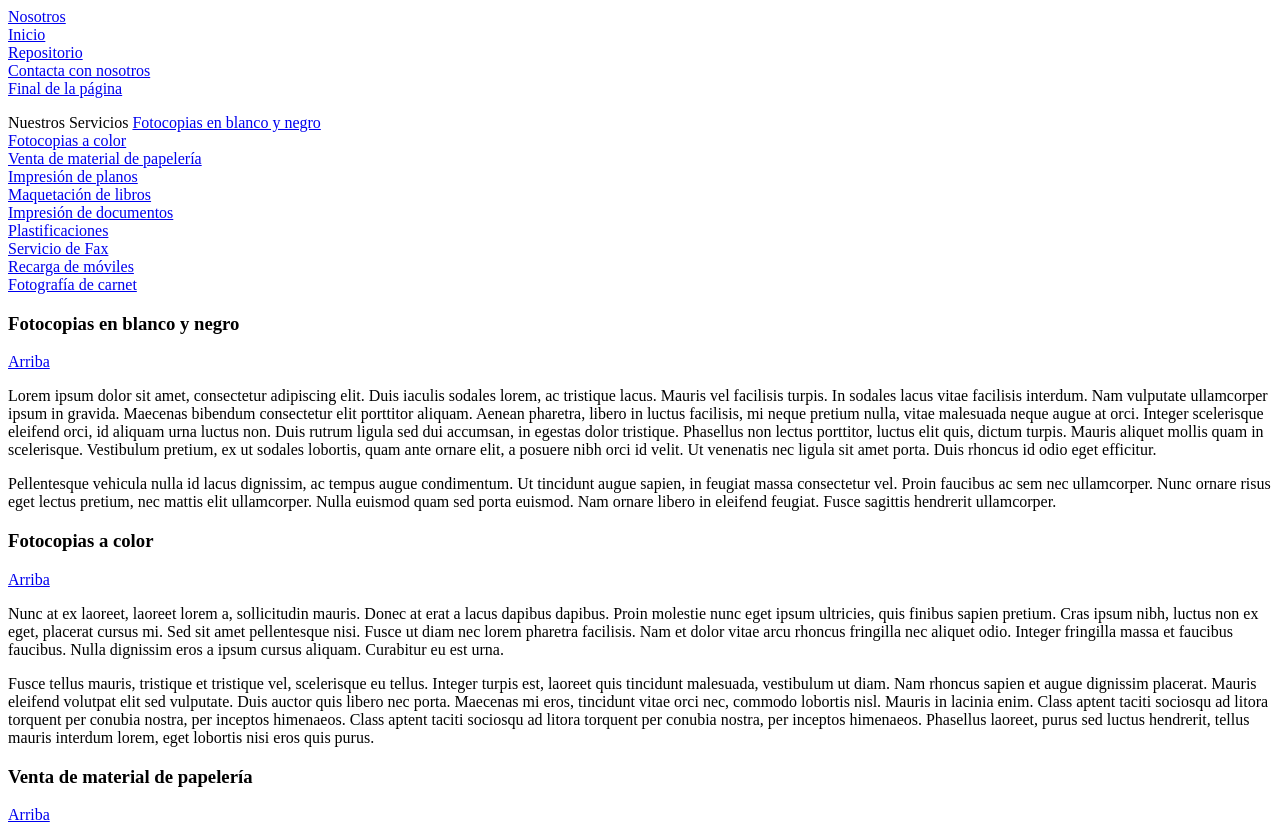
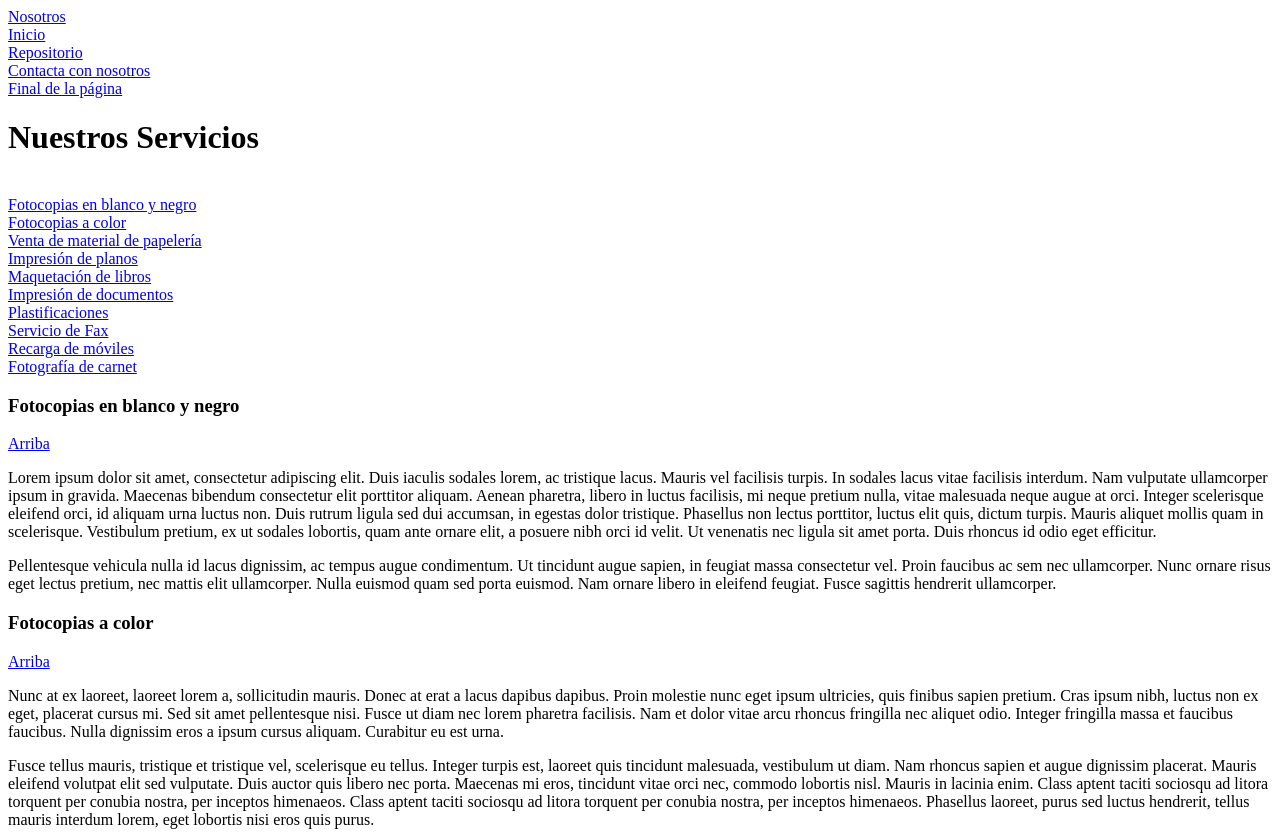
Before and after one commit to rafacaro/rafacaro.github.io, a plain HTML site: page ejerciciosTema2/nuestrosServicios.html in a window 1280 px wide. Shown: the top 832 px of the page. Drawn offline with Linux system fonts and the light colour scheme.

Commit message:
Update nuestrosServicios.html

```diff
--- a/ejerciciosTema2/nuestrosServicios.html
+++ b/ejerciciosTema2/nuestrosServicios.html
@@ -5,6 +5,7 @@
     <title>nuestrosServicios</title>
   </head>
   <body>
+
     <nav> <a href="nosotros.html">Nosotros</a><br>
       <a href="../index.html">Inicio</a><br>
       <a href="https://github.com/rafacaro/rafacaro.github.io">Repositorio</a> <br>
@@ -13,7 +14,7 @@
     </nav>
     <p></p>
 
-    <a name="arriba">Nuestros Servicios</a></h1>
+    <h1> <a name="arriba">Nuestros Servicios</a></h1><br>
     <a href="#bn">Fotocopias en blanco y negro</a><br>
     <a href="#color">Fotocopias a color</a><br>
     <a href="#material">Venta de material de papelería</a><br>
```
